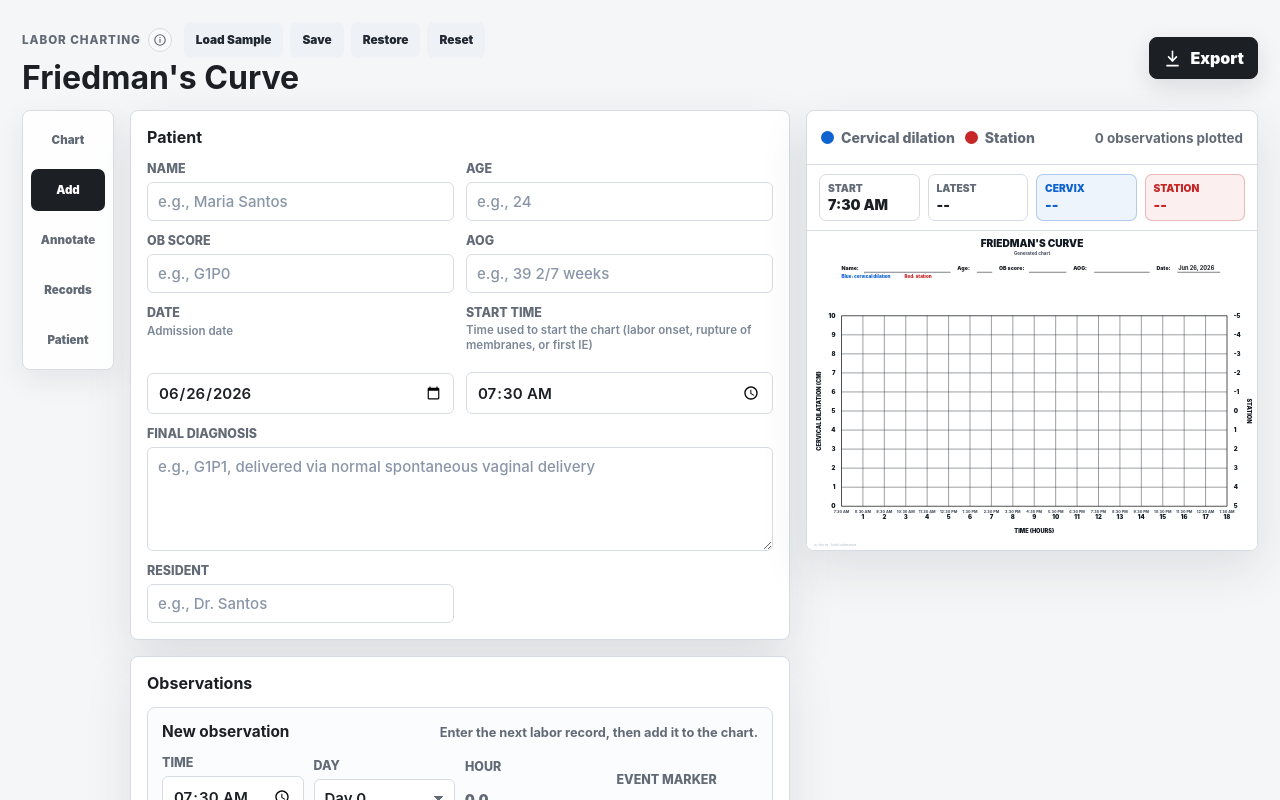
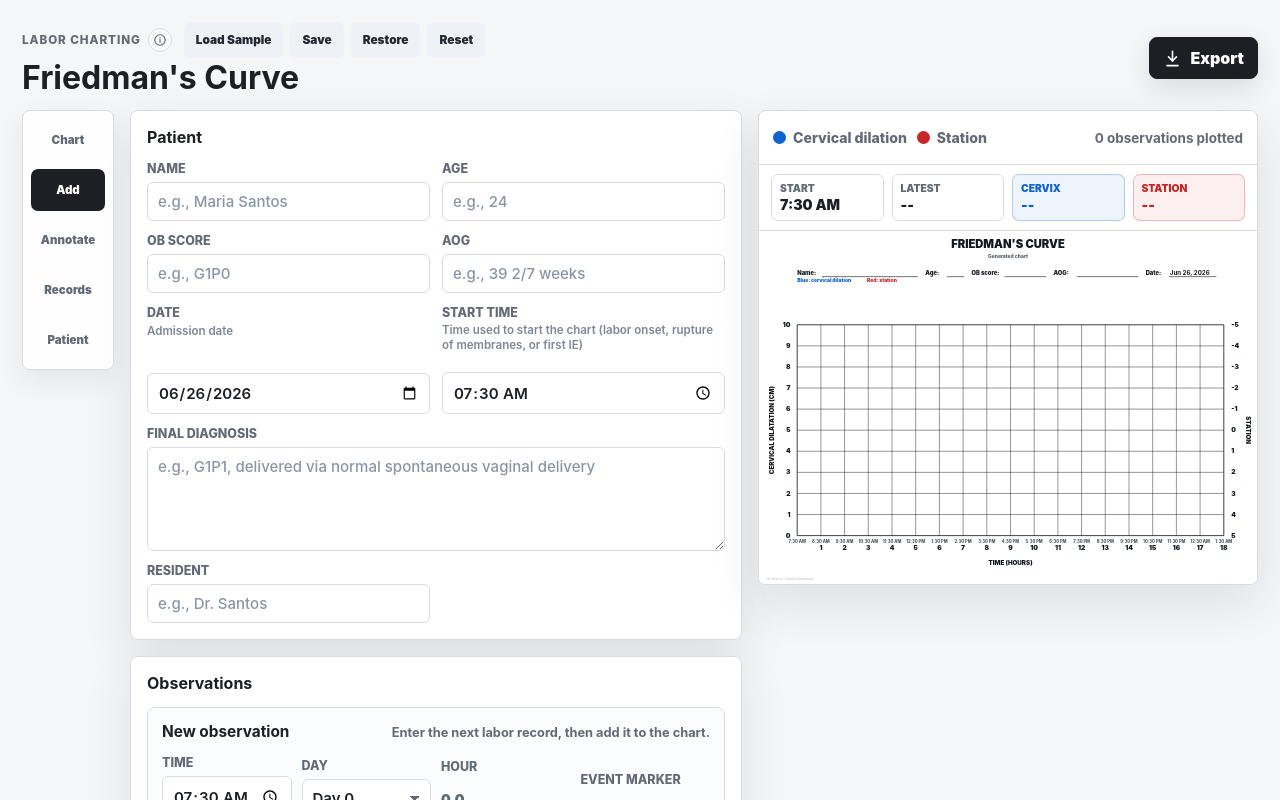
Before and after one commit to micahnut/friedmans-curve, a React (Vite) app: page / in a window 1280 px wide. Shown: the top 800 px of the page. Built offline with nearby package versions, Linux system fonts and the light colour scheme.

Commit message:
larger desktop view

```diff
--- a/src/styles.css
+++ b/src/styles.css
@@ -71,7 +71,7 @@ textarea:focus-visible {
 }
 
 .app-shell {
-  max-width: 1380px;
+  max-width: 1760px;
   margin: 0 auto;
   padding: 22px;
 }
@@ -1830,11 +1830,11 @@ td select {
 
 @media (min-width: 1280px) {
   .app-shell {
-    max-width: 1600px;
+    max-width: 1760px;
   }
 
   .workspace {
-    grid-template-columns: minmax(720px, 1fr) minmax(460px, 520px);
+    grid-template-columns: minmax(640px, 1.05fr) minmax(560px, 0.8fr);
     align-items: start;
   }
 
@@ -1962,7 +1962,7 @@ td select {
 
 @media (min-width: 1280px) and (max-width: 1366px) {
   .workspace {
-    grid-template-columns: minmax(660px, 1fr) minmax(420px, 460px);
+    grid-template-columns: minmax(560px, 1fr) minmax(500px, 0.8fr);
   }
 
   .patient-panel {
```
Also changed, not shown: 4 other files (tests, documents, lock files or other folders).
